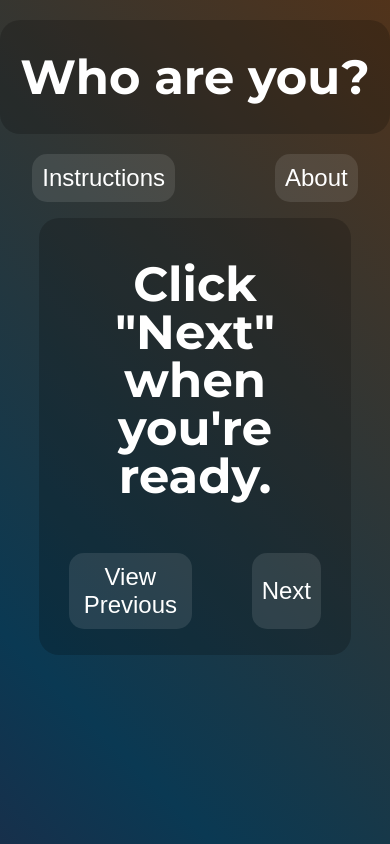
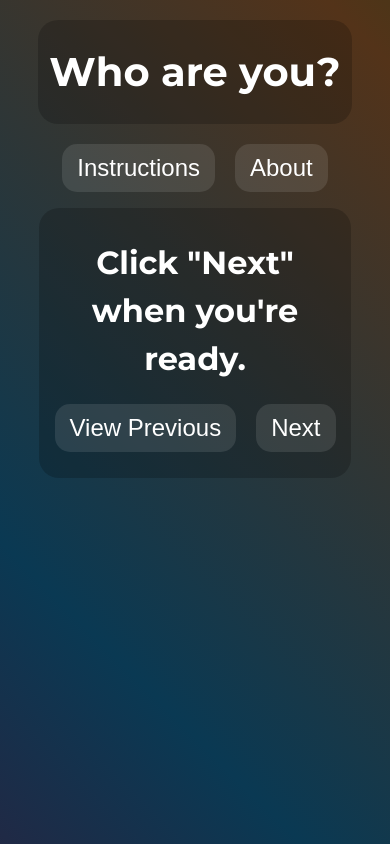
Before and after one commit to manthila-ranatunga/who-are-you-the-game, a plain HTML site: page index.html in a window 390 px wide. Drawn offline with Linux system fonts and the light colour scheme.

Commit message:
More mobile responsive

```diff
--- a/main.css
+++ b/main.css
@@ -149,17 +149,31 @@ a {
 }
 
 @media only screen and (max-width: 600px) {
+  #title-container {
+    max-width: 80%;
+  }
+  #title-container h1 {
+    font-size: 2.5rem;
+  }
   #info-btn-container {
     display: flex;
   }
+  #info-btn-container button {
+    margin: 20px 10px;
+  }
 
-  #info-btn-container button {
-    padding: 10px;
+  #question-container {
+    max-width: 94%;
   }
+  #question-container h1 {
+    font-size: 2rem;
+  }
+
   #option-container {
     display: flex;
   }
   #option-container button {
-    padding: 10px;
+    margin: 0 10px;
+    margin-bottom: 20px;
   }
 }
```
Also changed, not shown: 1 other file.
